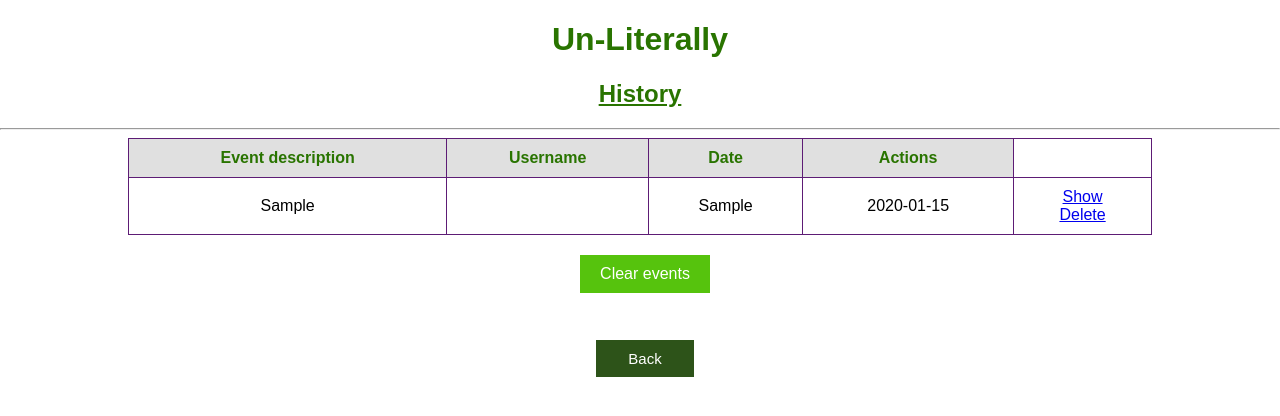
After one commit to maciejunio999/un-literally, a Flask app: page /history in a window 1280 px wide. The commit adds this page. Shown: the top 416 px of the page. Run offline with Flask 3, Linux system fonts and the light colour scheme; a user stored in the database is signed in; tables that the repository leaves empty hold one stand-in row (values such as "Sample post").

Commit message:
first changes for history and loding page

```diff
--- a/app.py
+++ b/app.py
@@ -118,9 +118,17 @@ def menu():
 @app.route('/logout', methods=['GET'])
 @login_required
 def logout():
-    logout_user()
-    session.clear()
-    return redirect('/')
+    new_event = History(action='Log out', user=session['username'])
+    try:
+        db.session.add(new_event)
+        db.session.commit()
+        session['username_used']=False
+        logout_user()
+        session.clear()
+        return redirect('/')
+    except:
+        return render_template('error_page.html', message="[?] There was an issue adding new user")
+
 
 
 # login page
@@ -136,7 +144,14 @@ def login():
                 session['username'] = user.username
                 session['role'] = user.role_id
                 login_user(user)
-                return redirect('/menu')
+                new_event = History(action='Log in', user=session['username'])
+                try:
+                    db.session.add(new_event)
+                    db.session.commit()
+                    session['username_used']=False
+                    return redirect('/menu')
+                except:
+                    return render_template('error_page.html', message="[?] There was an issue adding new user")
             else:
                 return render_template('login.html', y=True, x=False)
         else:
@@ -165,8 +180,10 @@ def admin_register():
                 hashed_password = bcrypt.generate_password_hash(password)
                 role = Role.query.filter_by(name=role_name).first()
                 new_user = User(username=username, password=hashed_password, role=role)
+                new_event = History(action=f'Create new user, named: {new_user.username}', user=session['username'])
                 try:
                     db.session.add(new_user)
+                    db.session.add(new_event)
                     db.session.commit()
                     session['username_used']=False
                     return redirect('/menu')
@@ -184,8 +201,7 @@ def admin_register():
 def all_users():
     if 1 == current_user.role_id:
         users = User.query.order_by(User.username).all()
-        x = current_user.id
-        return render_template('all_users.html', users=users, id=x)
+        return render_template('all_users.html', users=users, id=current_user.id)
     else:
         return render_template('error_page.html', message="[!] You dont have permission to add new users")
 
@@ -195,16 +211,21 @@ def all_users():
 def update_user(id):
     if 1 == current_user.role_id:
         user_to_update = User.query.get_or_404(id)
+        message = f'Updating user named: {user_to_update.username}.'
         if request.method == 'POST':
             username = request.form['username'].strip()
             role_id = int(request.form['role'].strip())
             new_password = request.form['password'].strip()
 
-            # Walidacja nazwy użytkownika
+            if role_id != user_to_update.role_id:
+                role = Role.query.get_or_404(role_id)
+                message += f' Role changed to {role.name}.'
+
             if username != user_to_update.username:
                 validate_name = validate_username(username)
                 if validate_name:
                     session['repited_user'] = True
+                    message += f' Changed name to {username}.'
                     return render_template('edit_user.html', user=user_to_update, message='[!] This username is already taken.')
 
             user_to_update.username = username
@@ -212,8 +233,11 @@ def update_user(id):
             if new_password:
                 new_password_hashed = bcrypt.generate_password_hash(new_password)
                 user_to_update.password = new_password_hashed
+                message += f' Changed password.'
 
+            new_event = History(action=message, user=session['username'])
             try:
+                db.session.add(new_event)
                 db.session.commit()
                 session['repited_user'] = False
                 return redirect('/all_users')
@@ -232,6 +256,7 @@ def delete_user(id):
     if current_user.id != id:
         if 1 == current_user.role_id:
             user_to_delete = User.query.get_or_404(id)
+            new_event = History(action='Delete user', user=session['username'])
             try:
                 db.session.delete(user_to_delete)
                 db.session.commit()
@@ -419,6 +444,32 @@ def found_words():
     return render_template('found_words.html', words=matching_words)
 
 
+###################################################################################################################################
+#   Extra module
+###################################################################################################################################
+
+
+@app.route('/history', methods=['GET'])
+@login_required
+def history():
+    events = History.query.order_by(History.date).all()
+    return render_template('history.html', events=events)
+
+
+@app.route('/delete/events')
+@login_required
+def connecting():
+    events = History.query.order_by(History.date).all()
+    if events:
+        try:
+            History.query.delete()
+            db.session.commit()
+            return render_template('loading_page.html')
+        except:
+            db.session.rollback()
+            return render_template('error_page.html', message="[?] There was an issue deleting history")
+    else:
+        return render_template('error_page.html', message="[!] There is no history in database")
 
 
 if __name__ == "__main__":
--- a/static/css/main.css
+++ b/static/css/main.css
@@ -291,3 +291,26 @@ input[type="submit"] {
   border-radius: 10px;
   border: 1px solid #cccccc;
 }
+
+.loader {
+  border: 16px solid #f3f3f3;
+  border-radius: 50%;
+  border-top: 16px solid #56c30d;
+  border-right: 16px solid #297400;
+  border-bottom: 16px solid #56c30d;
+  border-left: 16px solid #297400;
+  width: 120px;
+  height: 120px;
+  -webkit-animation: spin 2s linear infinite;
+  animation: spin 2s linear infinite;
+}
+
+@-webkit-keyframes spin {
+  0% { -webkit-transform: rotate(0deg); }
+  100% { -webkit-transform: rotate(360deg); }
+}
+
+@keyframes spin {
+  0% { transform: rotate(0deg); }
+  100% { transform: rotate(360deg); }
+}
--- /dev/null
+++ b/templates/history.html
@@ -0,0 +1,67 @@
+{% extends 'base.html' %}
+
+{% block head %}
+<title>Un-Literally</title>
+<style>
+    .label-top-align {
+        vertical-align: top;
+        display: inline-block;
+        margin-top: 7px;
+    }
+</style>
+{% endblock %}
+
+{% block body %}
+
+<div class="name">
+    <h1 style="text-align: center; color: #297400; font-family: Arial; font-weight: bold;">Un-Literally</h1>
+    <h2 style="text-align: center; color: #297400; text-decoration: underline; font-family: Arial; font-weight: bold;">History</h2>
+</div>
+
+<div>
+    <hr>
+    <div class="container_row">
+
+        {% if events|length < 1 %}
+            <h4 style="text-align: center;">There is no history saved</h4>
+        {% else %}
+            <table>
+                <tr>
+                    <th>Event description</th>
+                    <th>Username</th>
+                    <th>Date</th>
+                    <th>Actions</th>
+                </tr>
+                {% for event in events %}
+                    <tr>
+                        <td>{% if event.action|length > 150 %}
+                            {{ event.action[:150] + ' ...' }}
+                        {% else %}
+                            {{ event.action }}
+                        {% endif %}
+                        </td>
+                        <td></td>
+                        <td>{{ event.user }}</td>
+                        <td>{{ event.date.date() }}</td>
+                        <td>
+                            <a href="/show/event_{{event.id}}">Show</a>
+                            <br>
+                            <a href="/delete/event_{{event.id}}">Delete</a>
+                        </td>
+                    </tr>
+                {% endfor %}
+            </table>
+        {% endif %}
+    </div>
+
+</div>
+
+<div class="container_column">
+    <button class="accept_button" onclick="window.location='/delete/events'" style="margin-left: 10px;">Clear events</button>
+</div>
+
+<div class="container_column">
+    <button class="back_button" onclick="window.location='/menu'" style="margin-left: 10px;">Back</button>
+</div>
+
+{% endblock %}
```
Also changed, not shown: templates/loading_page.html (added, +49 -0 lines), instance/words.db, 3 other files.
